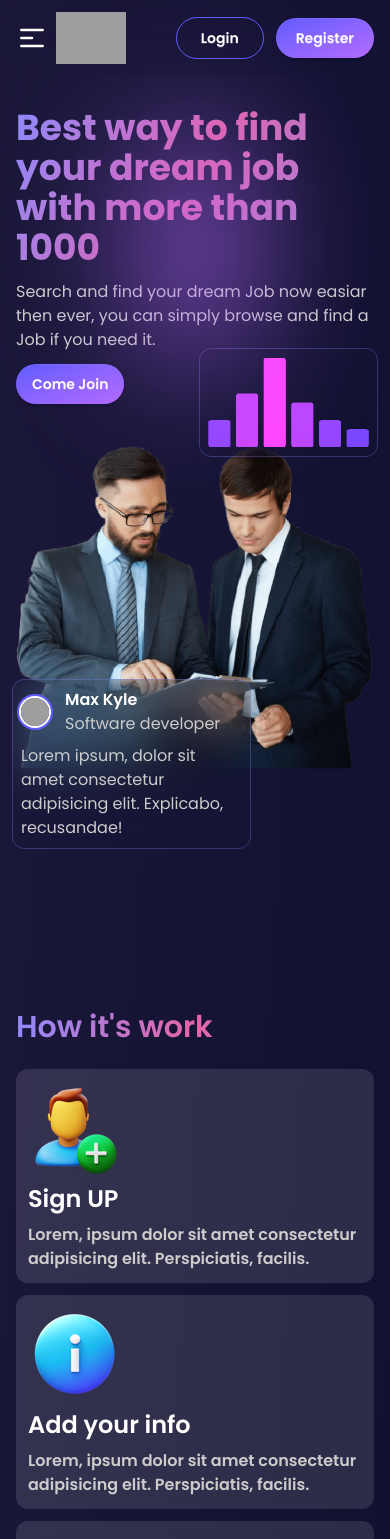
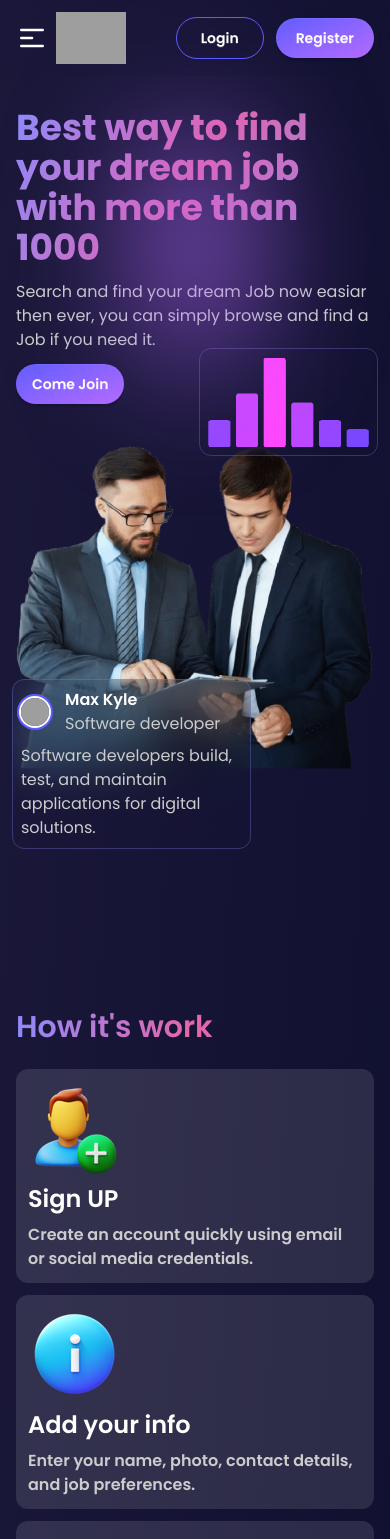
Before and after one commit to FajlaRabby24/job-track, a React (Vite) app: page / in a window 390 px wide. Shown: the top 1539 px of the page. Built offline with nearby package versions, Linux system fonts and the light colour scheme; no server answers; grey boxes are pictures that could not be loaded.

Commit message:
adding some animation

```diff
--- a/package.json
+++ b/package.json
@@ -14,6 +14,7 @@
     "@tailwindcss/vite": "^4.1.5",
     "daisyui": "^5.0.35",
     "firebase": "^11.6.1",
+    "motion": "^12.10.3",
     "react": "^19.0.0",
     "react-dom": "^19.0.0",
     "react-icons": "^5.5.0",
--- a/src/components/Layout/FindTheBestJob.jsx
+++ b/src/components/Layout/FindTheBestJob.jsx
@@ -10,7 +10,7 @@ const FindTheBestJob = () => {
           Find the best job for you all over the world.
         </h1>
         <p className="text-accent font-semibold">
-          Wit one click, you can instantly find your dream job accuratly and
+          With one click, you can instantly find your dream job accuratly and
           quickly with worlwide coverage, and have an amazing experience.
         </p>
         <div className="flex bg-gray-800 p-2 relative rounded-full shadow-lg w-full md:max-w-md">
--- a/src/components/Layout/Hero.jsx
+++ b/src/components/Layout/Hero.jsx
@@ -1,12 +1,19 @@
 import React from "react";
 import chart from "../../assets/images/chart.gif";
 import heroImg from "../../assets/images/hero.png";
+import { motion } from "motion/react";
+import { delay } from "motion";
 
 const Hero = () => {
   return (
     <div className="rounded-2xl  lg:min-h-[calc(80vh)] flex flex-col lg:flex-row items-center gap-10 lg:gap-5 max-w-7xl mx-auto pt-8 lg:py-0 px-4 lg">
       {/* content  */}
-      <div className="lg:w-1/2 space-y-3 lg:space-y-6 ">
+      <motion.div
+        initial={{ y: -50, opacity: 0 }}
+        animate={{ y: 0, opacity: 1 }}
+        transition={{ duration: 0.8, ease: "easeOut" }}
+        className="lg:w-1/2 space-y-3 lg:space-y-6 "
+      >
         <h1 className="hero-title text-4xl md:text-5xl md:leading-14 lg:text-6xl  font-bold l:font-medium lg:leading-16">
           Best way to find your dream job with more than 1000
         </h1>
@@ -17,12 +24,43 @@ const Hero = () => {
         <button className="btn  bg-gradient-to-br from-primary to-secondary border-0 rounded-full md:btn-lg lg:btn-xl text-white">
           Come Join
         </button>
-      </div>
+      </motion.div>
       {/* image  */}
-      <div className="flex md:w-2/3 lg:w-1/2 items-start  relative">
-        <img src={heroImg} className="" alt="" />
+      <div
+        initial={{ opacity: 0, scale: 0 }}
+        animate={{ opacity: 1, scale: 1 }}
+        transition={{
+          duration: 0.4,
+          scale: { type: "spring", visualDuration: 0.4, bounce: 0.5 },
+        }}
+        className="flex md:w-2/3 lg:w-1/2 items-start  relative"
+      >
+        <motion.img
+          initial={{ opacity: 0, scale: 0 }}
+          animate={{ opacity: 1, scale: 1 }}
+          transition={{
+            duration: 0.4,
+            scale: {
+              type: "spring",
+              visualDuration: 0.4,
+              bounce: 0.5,
+              delay: 0.3,
+            },
+          }}
+          src={heroImg}
+          className=""
+          alt=""
+        />
         {/* overlay card  */}
-        <div className="w-2/3 lg:w-sm rounded-xl px-2 lg:px-4 py-2 absolute -bottom-20 lg:-bottom-20 -left-1 lg:-left-44 backdrop-blur-xl border border-[#8a88ff4d]">
+        <motion.div
+          initial={{ opacity: 0, scale: 0 }}
+          animate={{ opacity: 1, scale: 1 }}
+          transition={{
+            duration: 0.1,
+            scale: { type: "spring", visualDuration: 0.4, bounce: 0.5 },
+          }}
+          className="w-2/3 lg:w-sm rounded-xl px-2 lg:px-4 py-2 absolute -bottom-20 lg:-bottom-20 -left-1 lg:-left-44 backdrop-blur-xl border border-[#8a88ff4d]"
+        >
           <div className="flex items-center gap-4 mb-2">
             <div className="avatar">
               <div className="ring-primary ring-offset-base-100 w-7 rounded-full ring-2 ring-offset-2">
@@ -35,14 +73,22 @@ const Hero = () => {
             </div>
           </div>
           <p className="text-accent  lg:font-semibold">
-            Lorem ipsum, dolor sit amet consectetur adipisicing elit. Explicabo,
-            recusandae!
+            Software developers build, test, and maintain applications for
+            digital solutions.
           </p>
-        </div>
+        </motion.div>
         {/* overlay card  */}
-        <div className="w-1/2   lg:w-fit rounded-xl absolute -top-24 md:-top-24 lg:-top-24 -right-1 md:-right-20 lg:right-1  backdrop-blur-xl border border-[#8a88ff4d]">
+        <motion.div
+          initial={{ opacity: 0, scale: 0 }}
+          animate={{ opacity: 1, scale: 1 }}
+          transition={{
+            duration: 0.4,
+            scale: { type: "spring", visualDuration: 0.4, bounce: 0.5 },
+          }}
+          className="w-1/2   lg:w-fit rounded-xl absolute -top-24 md:-top-24 lg:-top-24 -right-1 md:-right-20 lg:right-1  backdrop-blur-xl border border-[#8a88ff4d]"
+        >
           <img className="w-full" src={chart} alt="chart image" />
-        </div>
+        </motion.div>
       </div>
       <div className="w-1/3 h-1/3 bottom-   absolute bg-radial rounded-full  from-secondary blur-3xl"></div>
     </div>
--- a/src/components/Layout/HowItsWork.jsx
+++ b/src/components/Layout/HowItsWork.jsx
@@ -10,28 +10,27 @@ const howWorks = [
     img: signup,
     title: "Sign UP",
     descrtiption:
-      "Lorem, ipsum dolor sit amet consectetur adipisicing elit. Perspiciatis, facilis.",
+      "Create an account quickly using email or social media credentials.",
   },
   {
     id: 1,
     img: info,
     title: "Add your info",
     descrtiption:
-      "Lorem, ipsum dolor sit amet consectetur adipisicing elit. Perspiciatis, facilis.",
+      "Enter your name, photo, contact details, and job preferences.",
   },
   {
     id: 2,
     img: payment,
     title: "Make a payment",
-    descrtiption:
-      "Lorem, ipsum dolor sit amet consectetur adipisicing elit. Perspiciatis, facilis.",
+    descrtiption: "Securely pay using cards or wallets for premium job access.",
   },
   {
     id: 3,
     img: result,
     title: "Get the result",
     descrtiption:
-      "Lorem, ipsum dolor sit amet consectetur adipisicing elit. Perspiciatis, facilis.",
+      "Receive personalized job matches and application status instantly via dashboard.",
   },
 ];
 
@@ -49,10 +48,7 @@ const HowItsWork = () => {
           >
             <img src={work.img} alt="image" />
             <h2 className="text-white text-2xl font-semibold">{work.title}</h2>
-            <p className="text-accent font-semibold">
-              Lorem, ipsum dolor sit amet consectetur adipisicing elit.
-              Perspiciatis, facilis.
-            </p>
+            <p className="text-accent font-semibold ">{work.descrtiption}</p>
           </div>
         ))}
       </div>
--- a/src/components/Layout/SimpleStep.jsx
+++ b/src/components/Layout/SimpleStep.jsx
@@ -23,8 +23,8 @@ const SimpleStep = () => {
               </div>
             </div>
             <p className="text-accent  lg:font-semibold">
-              Lorem ipsum, dolor sit amet consectetur adipisicing elit.
-              Explicabo, recusandae!
+              Software developers build, test, and maintain applications for
+              digital solutions.
             </p>
           </div>
         </div>
--- a/src/components/Layout/SingleCompany.jsx
+++ b/src/components/Layout/SingleCompany.jsx
@@ -5,17 +5,14 @@ const SingleCompany = ({ company }) => {
   const { logo, name } = company;
   return (
     <Link to={`/company-details/${name.toLowerCase()}`}>
-      <div className="px-4 lg:px-6 py-4 cursor-pointer rounded-xl bg-[#ffffff3c] lg:bg-[#ffffff15] space-y-2  hover:bg-gradient-to-br from-secondary hover:to-primary ">
+      <div className="px-4 lg:px-6 py-4 text-center cursor-pointer rounded-xl bg-[#ffffff3c] lg:bg-[#ffffff15] space-y-2 lg:min-h-[207px] lg:max-h-[207px] hover:bg-gradient-to-br from-secondary hover:to-primary ">
         <img
           src={logo}
-          className="max-w-1/5 object-contain lg:max-w-1/2 min--[135px] "
+          className="max-w-1/5 mx-auto md object-contain lg:max-w-1/2 min--[135px] "
           alt="image"
         />
         <h2 className="text-white text-3xl font-semibold">{name}</h2>
-        <p className="text-accent font-semibold">
-          Lorem, ipsum dolor sit amet consectetur adipisicing elit.
-          Perspiciatis, facilis.
-        </p>
+        {/* <p className="text-accent font-semibold">{description}</p> */}
       </div>
     </Link>
   );
```
Also changed, not shown: src/components/Layout/Motions.jsx (added), 1 other file (tests, documents, lock files or other folders).
